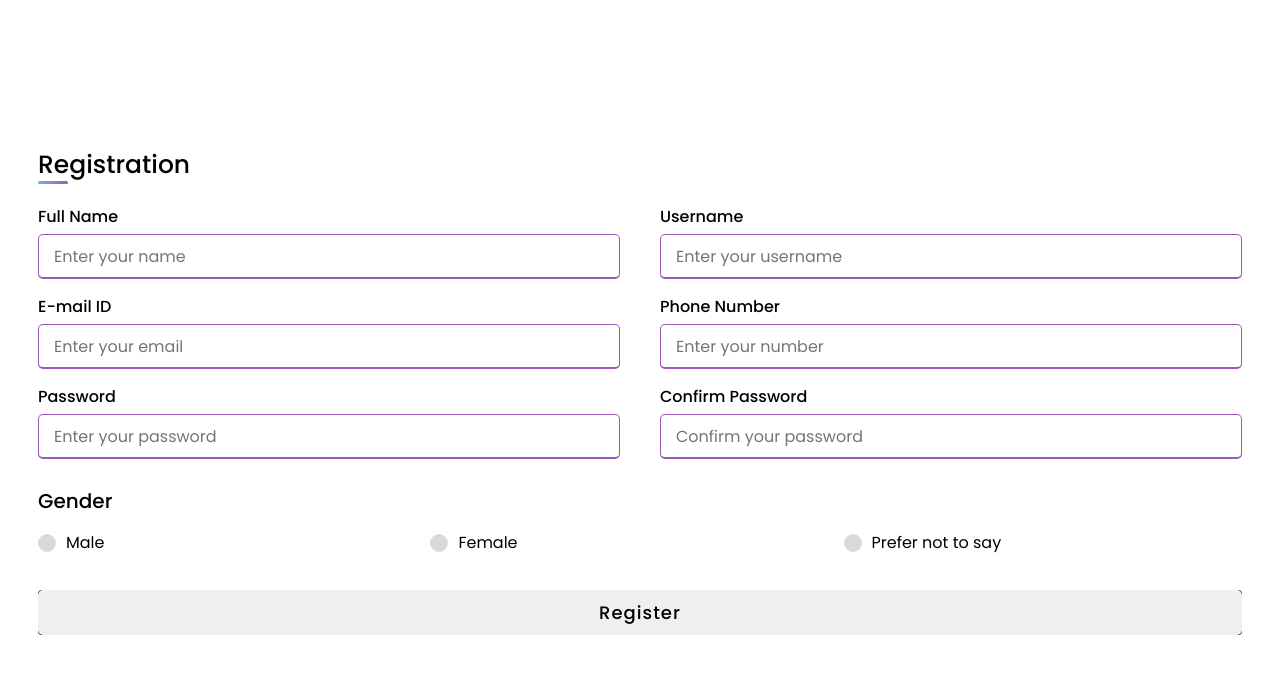
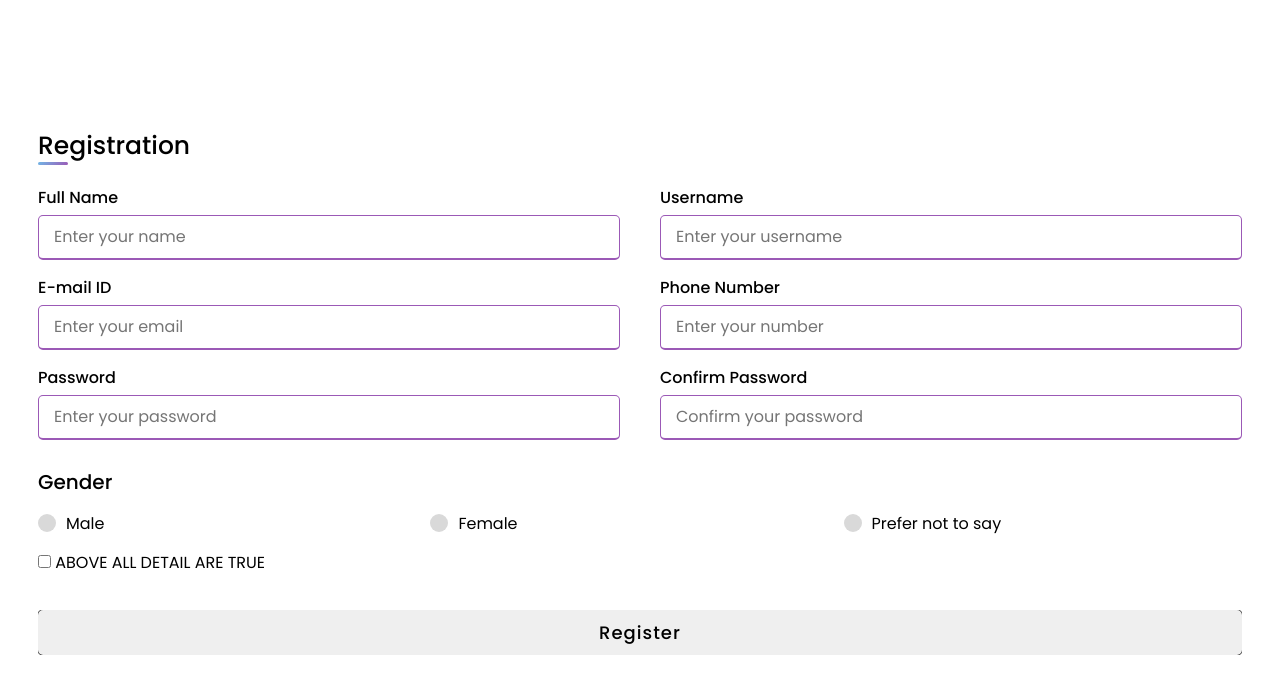
Before and after one commit to Madhan-git-acc/Tasks, an Angular app: page / in a window 1280 px wide. Shown: the top 694 px of the page. Built offline with nearby package versions, Linux system fonts and the light colour scheme.

Commit message:
true button

```diff
--- a/angular.json
+++ b/angular.json
@@ -94,5 +94,8 @@
         }
       }
     }
+  },
+  "cli": {
+    "analytics": "5916ebb9-3428-47c6-92a6-890bc3dfc196"
   }
 }
--- a/src/app/app.component.html
+++ b/src/app/app.component.html
@@ -78,7 +78,9 @@
           <span class="gender">Prefer not to say</span>
           </label>
         </div>
+        <span> <input type="checkbox"> ABOVE ALL DETAIL ARE TRUE </span>
       </div>
+
 
 
       <div class="button">
```
